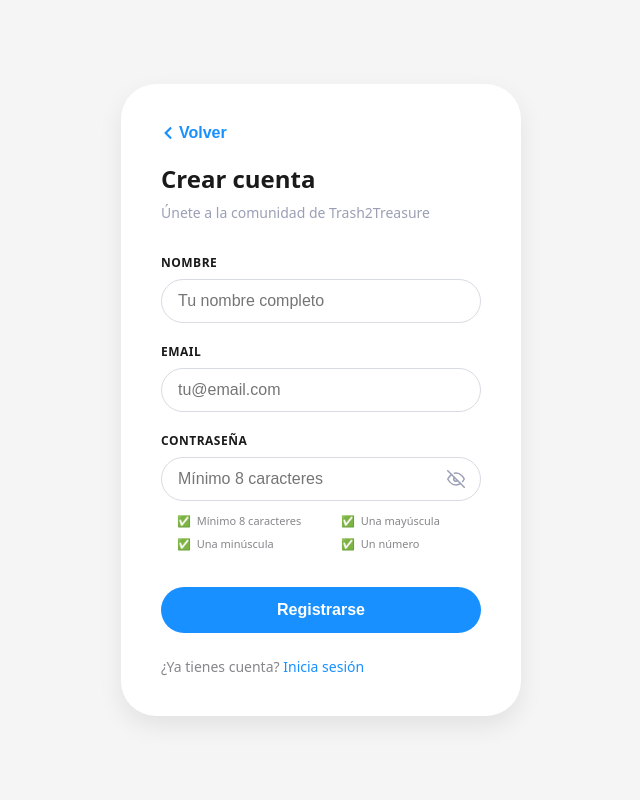
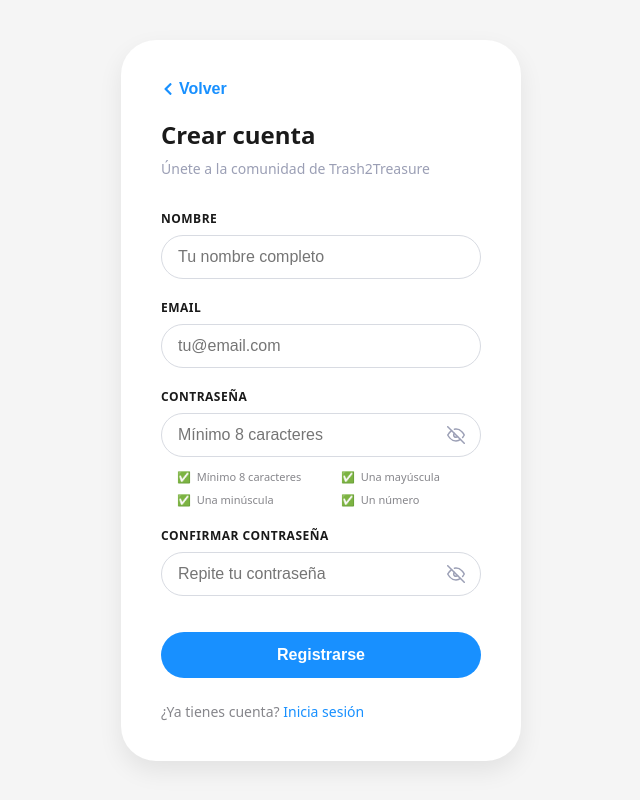
Before and after one commit to ismaelmarot/trash2treasure, a React (Vite) app in the folder frontend/: page /register in a window 1280 px wide. Shown: the whole page, without its empty margins (319-959 px from the left). Built offline with nearby package versions, Linux system fonts and the light colour scheme; no server answers.

Commit message:
feat: Añadir confirmación de contraseña en registro y validación de coincidencia

```diff
--- a/frontend/src/components/RegisterForm/RegisterForm.tsx
+++ b/frontend/src/components/RegisterForm/RegisterForm.tsx
@@ -20,8 +20,12 @@ export function RegisterForm() {
         setEmail,
         password,
         setPassword,
+        confirmPassword,
+        setConfirmPassword,
         showPassword,
         setShowPassword,
+        showConfirmPassword,
+        setShowConfirmPassword,
         error,
         handleSubmit,
         validations
@@ -78,6 +82,25 @@ export function RegisterForm() {
             <PasswordValidation validations={validations} />
         </InputGroup>
 
+        <InputGroup>
+            <Label>Confirmar Contraseña</Label>
+            <PasswordWrapper>
+            <Input
+                type={showConfirmPassword ? 'text' : 'password'}
+                value={confirmPassword}
+                onChange={(e) => setConfirmPassword(e.target.value)}
+                placeholder="Repite tu contraseña"
+                required
+            />
+            <ToggleButton
+                type='button'
+                onClick={() => setShowConfirmPassword(!showConfirmPassword)}
+            >
+                {showConfirmPassword ? <ICONS.eyeOpen /> : <ICONS.eyeClosed />}
+            </ToggleButton>
+            </PasswordWrapper>
+        </InputGroup>
+
         {error && <ErrorMessage>{error}</ErrorMessage>}
         <SubmitButton type='submit'>Registrarse</SubmitButton>
         </form>
--- a/frontend/src/hooks/useRegister.ts
+++ b/frontend/src/hooks/useRegister.ts
@@ -6,7 +6,9 @@ export function useRegister() {
   const [name, setName] = useState('')
   const [email, setEmail] = useState('')
   const [password, setPassword] = useState('')
+  const [confirmPassword, setConfirmPassword] = useState('')
   const [showPassword, setShowPassword] = useState(false)
+  const [showConfirmPassword, setShowConfirmPassword] = useState(false)
   const [error, setError] = useState('')
 
   const validations = {
@@ -25,6 +27,12 @@ export function useRegister() {
       setError('La contraseña no cumple con los requisitos de seguridad')
       return
     }
+
+    if (password !== confirmPassword) {
+      setError('Las contraseñas no coinciden')
+      return
+    }
+
     setError('')
 
     try {
@@ -45,5 +53,21 @@ export function useRegister() {
     }
   }
 
-  return { name, setName, email, setEmail, password, setPassword, showPassword, setShowPassword, error, validations, handleSubmit }
+  return {
+    name,
+    setName,
+    email,
+    setEmail,
+    password,
+    setPassword,
+    confirmPassword,
+    setConfirmPassword,
+    showPassword,
+    setShowPassword,
+    showConfirmPassword,
+    setShowConfirmPassword,
+    error,
+    validations,
+    handleSubmit
+  }
 }
```
